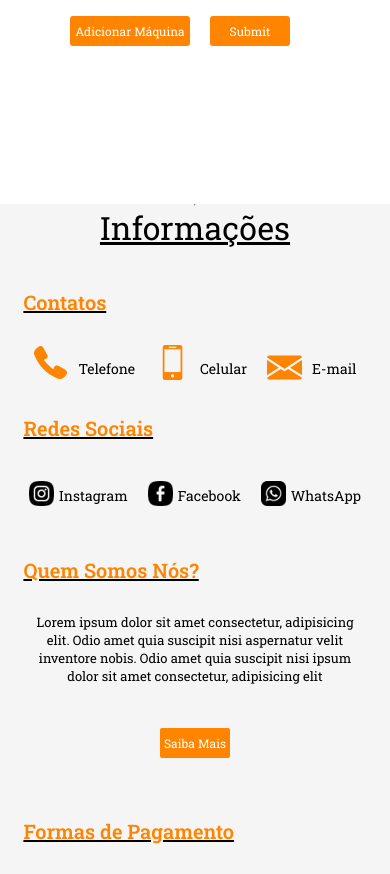
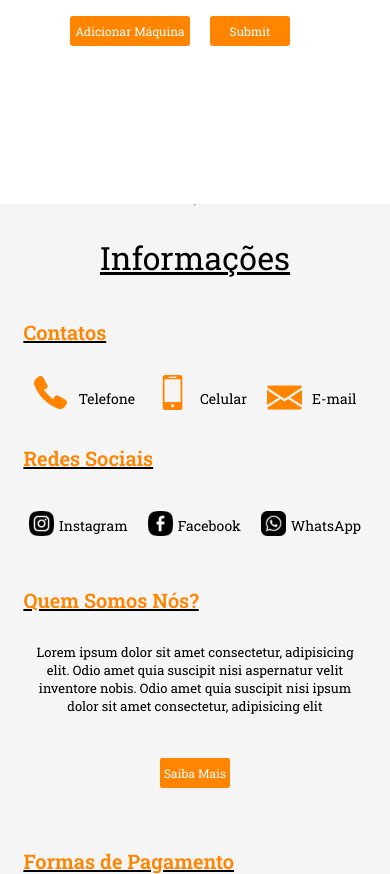
Before and after one commit to kauakksb/interface-kage, a Flask app: template templates/serv.html in a window 390 px wide. Shown: the part 921-1795 px from the top of the page. Run offline with Flask 2, Linux system fonts and the light colour scheme; the template is opened without the code that fills it, so the values that code supplies are empty.

Commit message:
Mudança

```diff
--- a/static/css/serv.css
+++ b/static/css/serv.css
@@ -1824,7 +1824,7 @@
     height: 650px;
     display: flex;
     flex-direction: column;
-    margin-top: 80px;
+    margin-top: 30px;
   }
 
 
@@ -1845,7 +1845,7 @@
 
   #model-mont {
     height: 75px;
-    width: 350px;
+    width: 100%;
     margin-top: 30px;
     display: flex;
     flex-direction: column;
@@ -1859,7 +1859,7 @@
 
   #model-mont input {
     height: 25px;
-    width: 350px;
+    width: 92%;
     margin-top: 10px;
     border: 1px solid #aeaeae;
     border-radius: 3px;
@@ -1945,7 +1945,7 @@
     /*  */
     /* Rodapé do Site */
     #rodape{
-    height: 925px;
+    height: 960px;
     width: 100%;
     background-color: #f5f5f5;
     display: flex;
@@ -1957,6 +1957,7 @@
     font-size: 32px;
     text-decoration: underline;
     font-weight: 400;
+    margin-top: 30px;
   }
 
   #rodape > #rod-list{
--- a/static/css/style.css
+++ b/static/css/style.css
@@ -2702,7 +2702,7 @@
     /*  */
     /* Rodapé do Site */
     #rodape{
-        height: 925px;
+        height: 960px;
         width: 100%;
         background-color: #f5f5f5;
         display: flex;
@@ -2714,6 +2714,7 @@
         font-size: 32px;
         text-decoration: underline;
         font-weight: 400;
+        margin: 30px;
     }
 
     #rodape > #rod-list{
```
